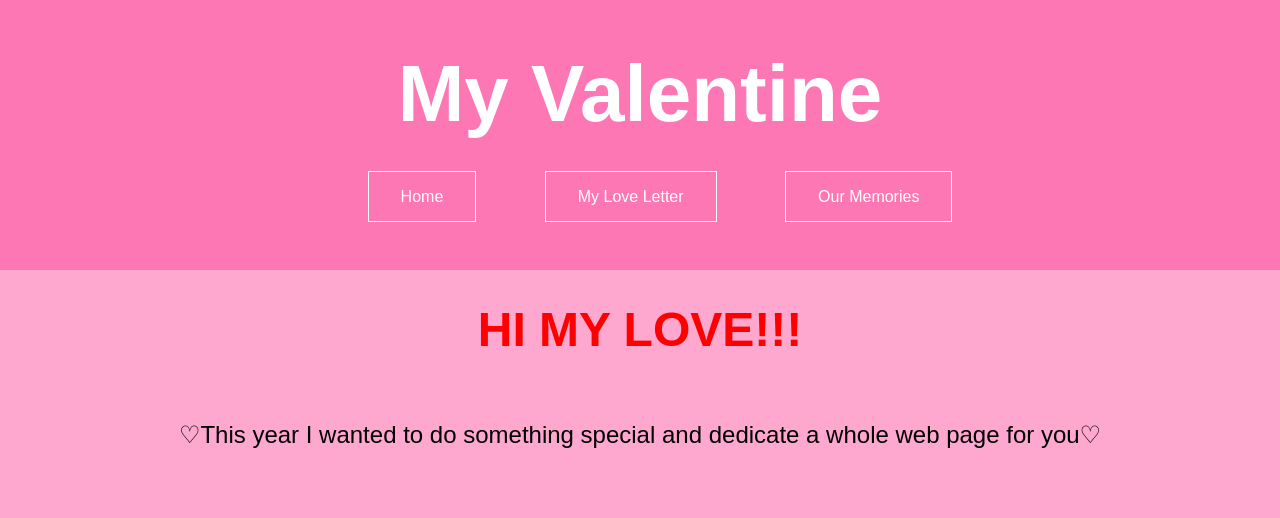
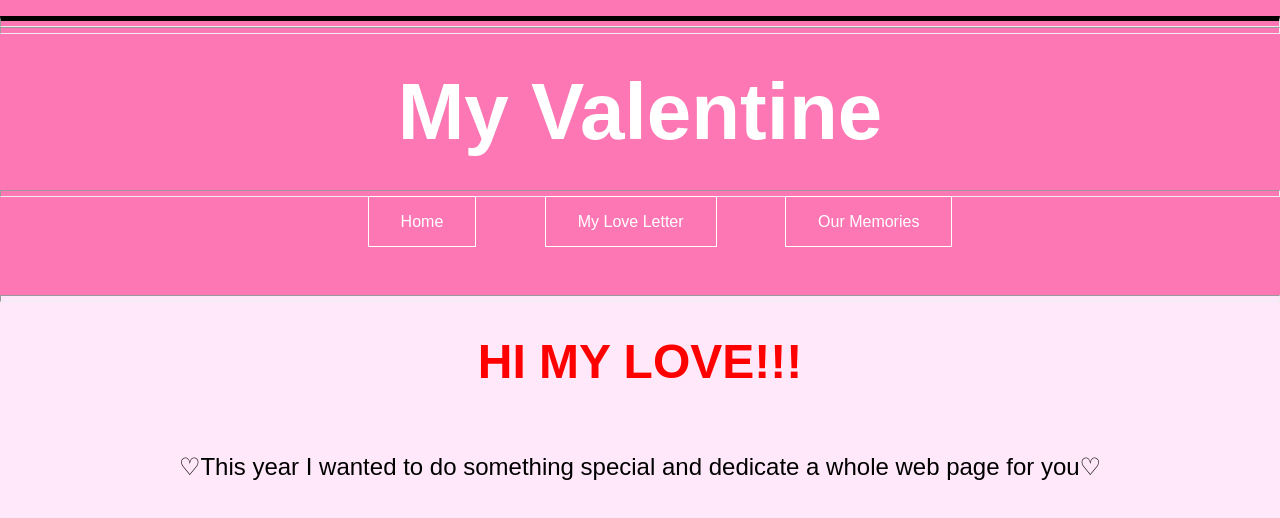
Before and after one commit to JAae13/MyValentine, a plain HTML site: page index.html in a window 1280 px wide. Drawn offline with Linux system fonts and the light colour scheme.

Commit message:
Updated HTML and CSS

```diff
--- a/index.html
+++ b/index.html
@@ -7,18 +7,25 @@
     <title>MyValentine</title>
 </head>
 <body>
+    <header>
     <nav>
+        <hr class="top">
+        <hr>
         <h1>My Valentine</h1>
+        <hr>
         <ul>
             <li><a href="index.html">Home</a></li>
             <li><a href="about.html">My Love Letter</a></li>
             <li><a href="contact.html">Our Memories</a></li>
         </ul>
     </nav>
-
+    <hr>
+    </header>
+    <main>
     <section>
         <h2>HI MY LOVE!!!</h2>
         <p> ♡This year I wanted to do something special and dedicate a whole web page for you♡ </p>
-
+    </section>
+    </main>
 </body>
 </html>
--- a/styles.css
+++ b/styles.css
@@ -32,13 +32,23 @@ ul a {
 }
 
 body {
-    background-color: #ffa8cf;
+    background-color: #ffe8f9;
     font-family: Arial, sans-serif;
     text-align: center;
     margin: 0;
     padding: 0;
 }
 
+hr {
+    margin: 0 auto;
+    padding-top: 5px;
+}
+
+.top {
+    border-top: 5px solid black;
+}
+
+
 P {
     font-size: 1.5rem;
     padding: 2rem;
```
